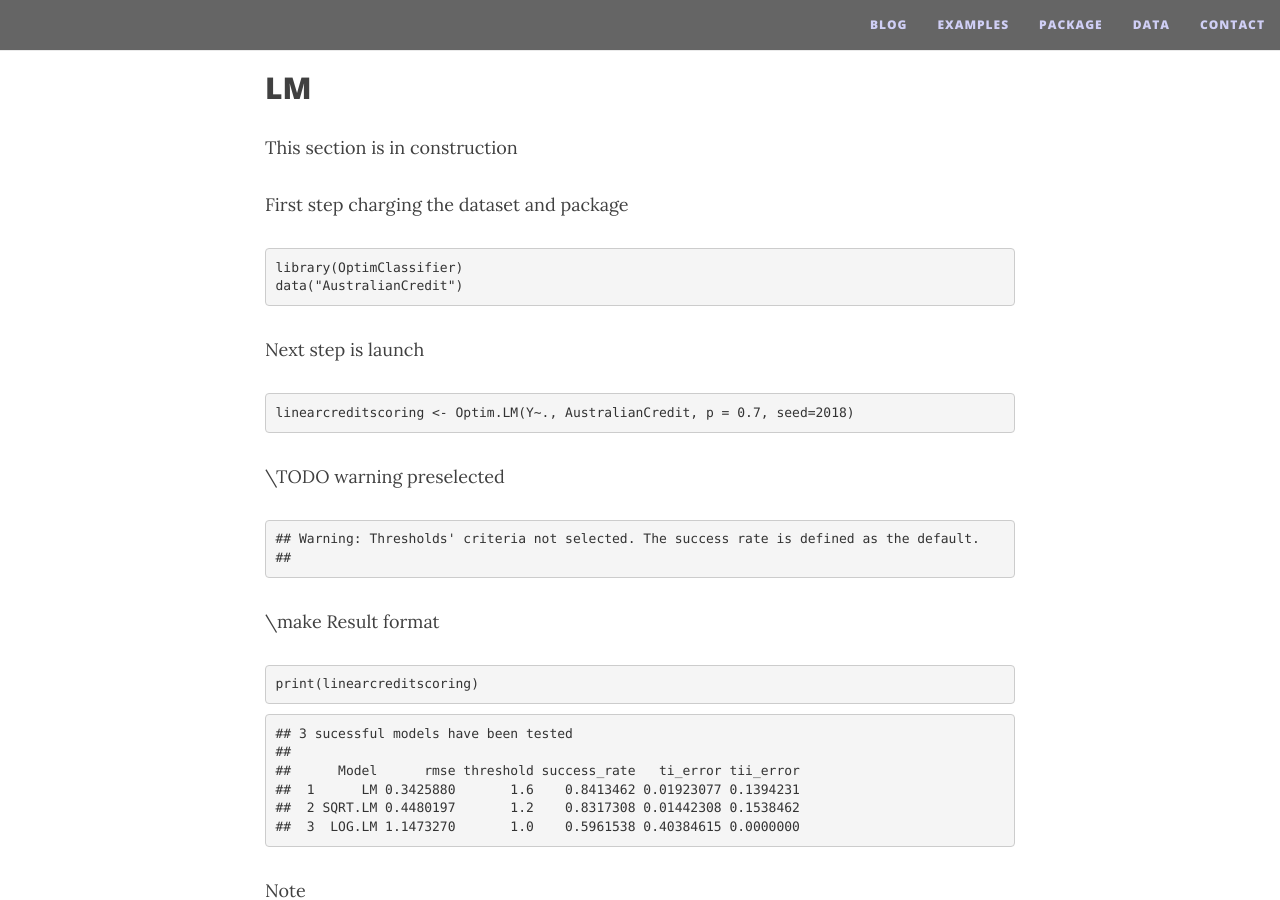
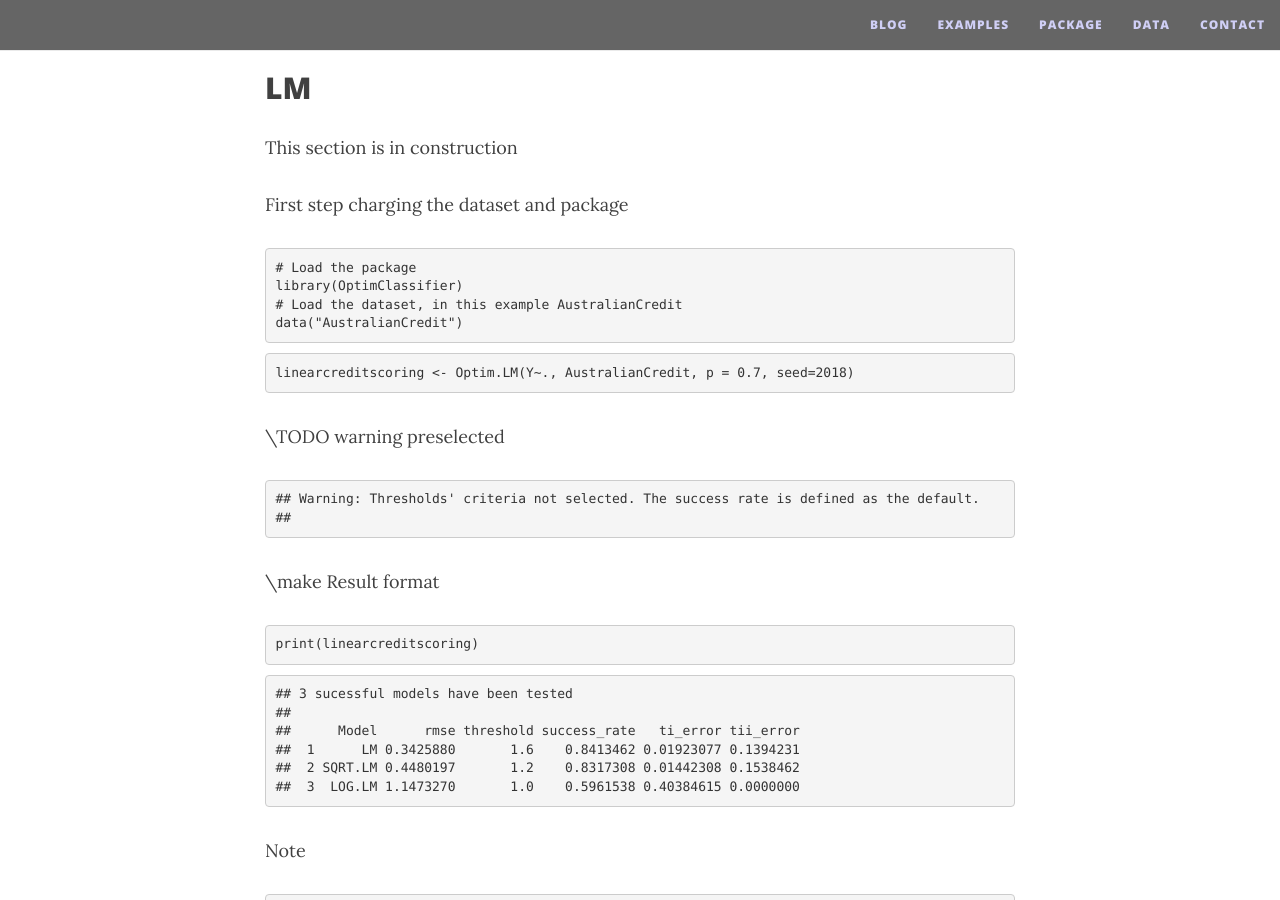
Before and after one commit to economistgame/OptimClassifier, a Jekyll site: the page built from examples/index.md, in a window 1280 px wide and 900 px high, scrolled down 361 px. Built offline with Jekyll 4.4.1, drawn with Linux system fonts in a browser that asks for light colours; nearby versions of some CDN libraries.

Commit message:
Update index.md

```diff
--- a/examples/index.md
+++ b/examples/index.md
@@ -17,10 +17,11 @@ In general, OptimClassifier functions have an intuitive syntax, although some ex
 This section is in construction
 
 First step charging the dataset and package
-<pre class="r"><code>library(OptimClassifier)
+<pre class="r"><code># Load the package
+library(OptimClassifier)
+# Load the dataset, in this example AustralianCredit
 data(&quot;AustralianCredit&quot;)</code></pre>
 
-Next step is launch
 <pre class="r"><code>linearcreditscoring &lt;- Optim.LM(Y~., AustralianCredit, p = 0.7, seed=2018)</code></pre>
 
 \\TODO warning preselected
```
